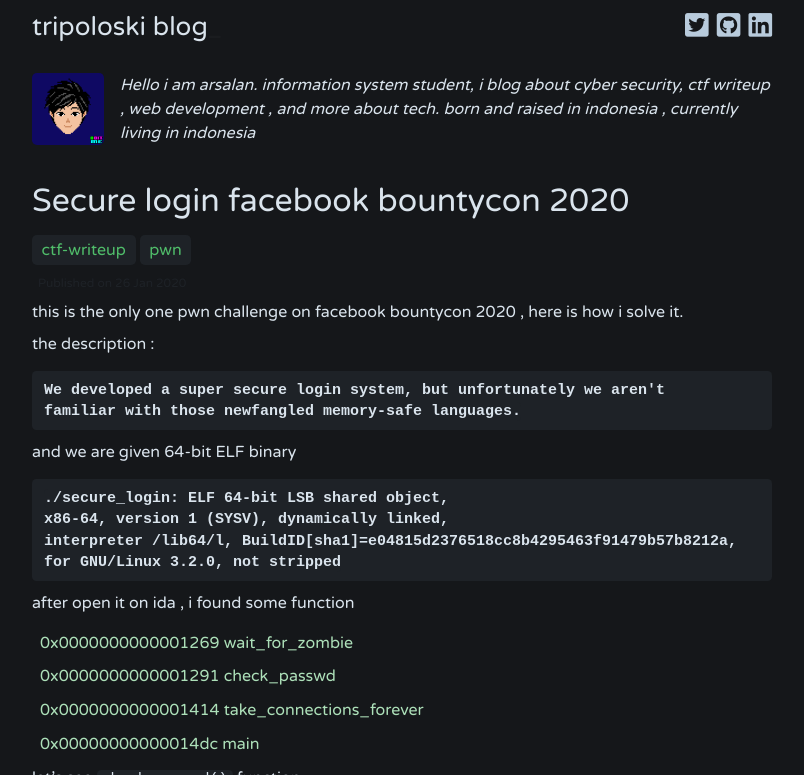
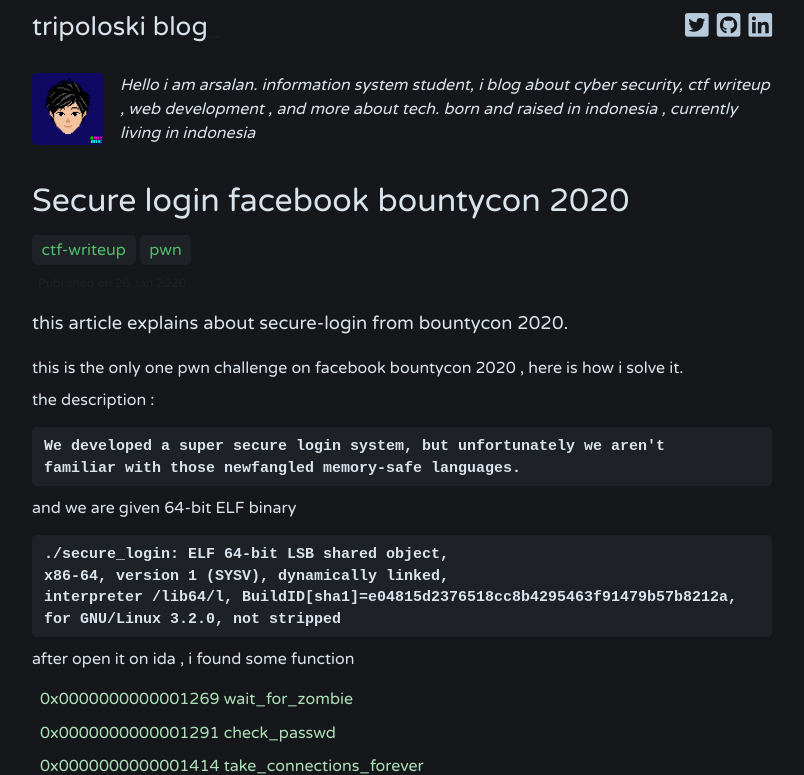
Before and after one commit to tripoloski1337/tripoloski1337.github.io, a Jekyll site: the page built from _posts/2020-01-26-secure-login-facebook-bountycon.markdown, in a window 1280 px wide and 900 px high, cut to the strip 0-775 px from the top of the window. Shown: the whole strip, without its empty margins (238-1042 px from the left). Built offline with Jekyll 4.4.1, drawn with Linux system fonts in a browser that asks for light colours; comment, search, counter and statistics services are not loaded.

Commit message:
adding description

```diff
--- a/_posts/2020-01-26-secure-login-facebook-bountycon.markdown
+++ b/_posts/2020-01-26-secure-login-facebook-bountycon.markdown
@@ -3,6 +3,7 @@
 title:  "Secure login facebook bountycon 2020"
 date:   2020-01-26 07:59:00
 tags: ctf-writeup pwn
+description: this article explains about secure-login from bountycon 2020.
 categories: ctf
 ---
 
```
